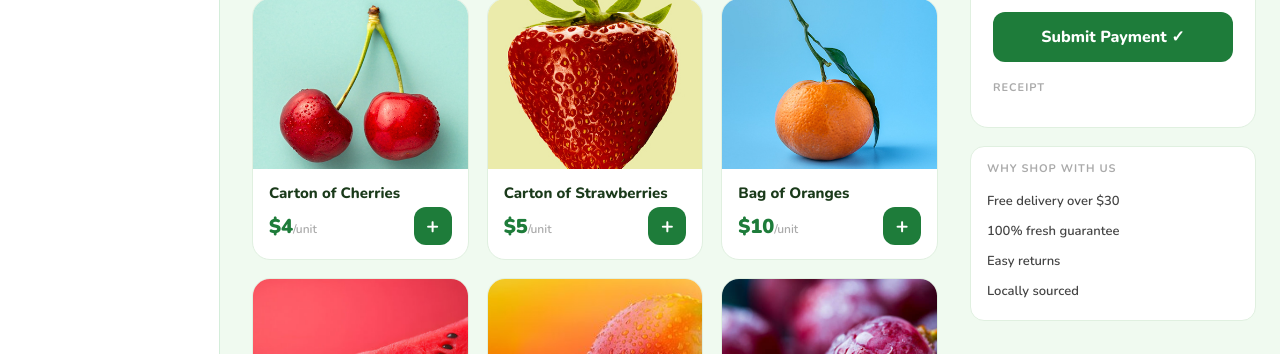
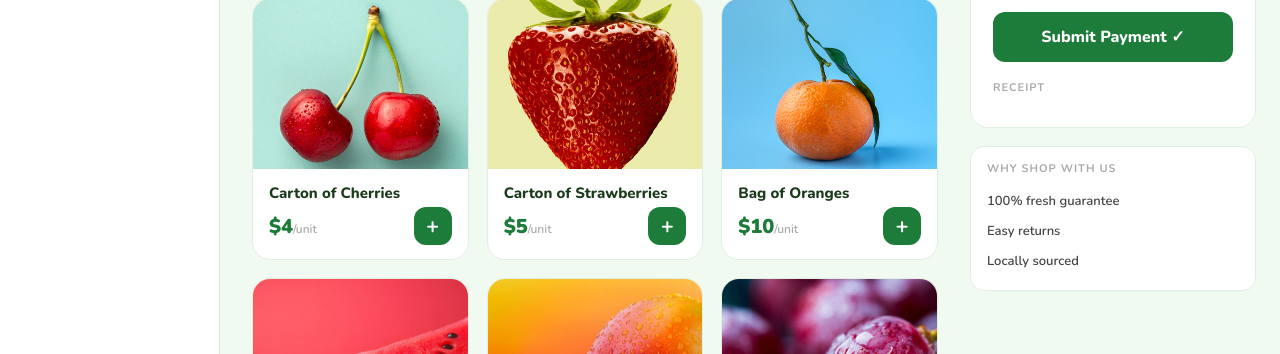
Before and after one commit to MeeladSam/FreshPicks_-Udacity_FinalProject_JS, a plain HTML site: page index.html in a window 1280 px wide. Shown: the part 446-800 px from the top of the page. Drawn offline with nearby package versions, Linux system fonts and the light colour scheme.

Commit message:
Update index.html

```diff
--- a/index.html
+++ b/index.html
@@ -100,7 +100,7 @@
             <!-- Trust -->
             <div class="trust-row">
                 <h3>Why shop with us</h3>
-                <div class="trust-item">Free delivery over $30</div>
+
                 <div class="trust-item">100% fresh guarantee</div>
                 <div class="trust-item">Easy returns</div>
                 <div class="trust-item">Locally sourced</div>
```
